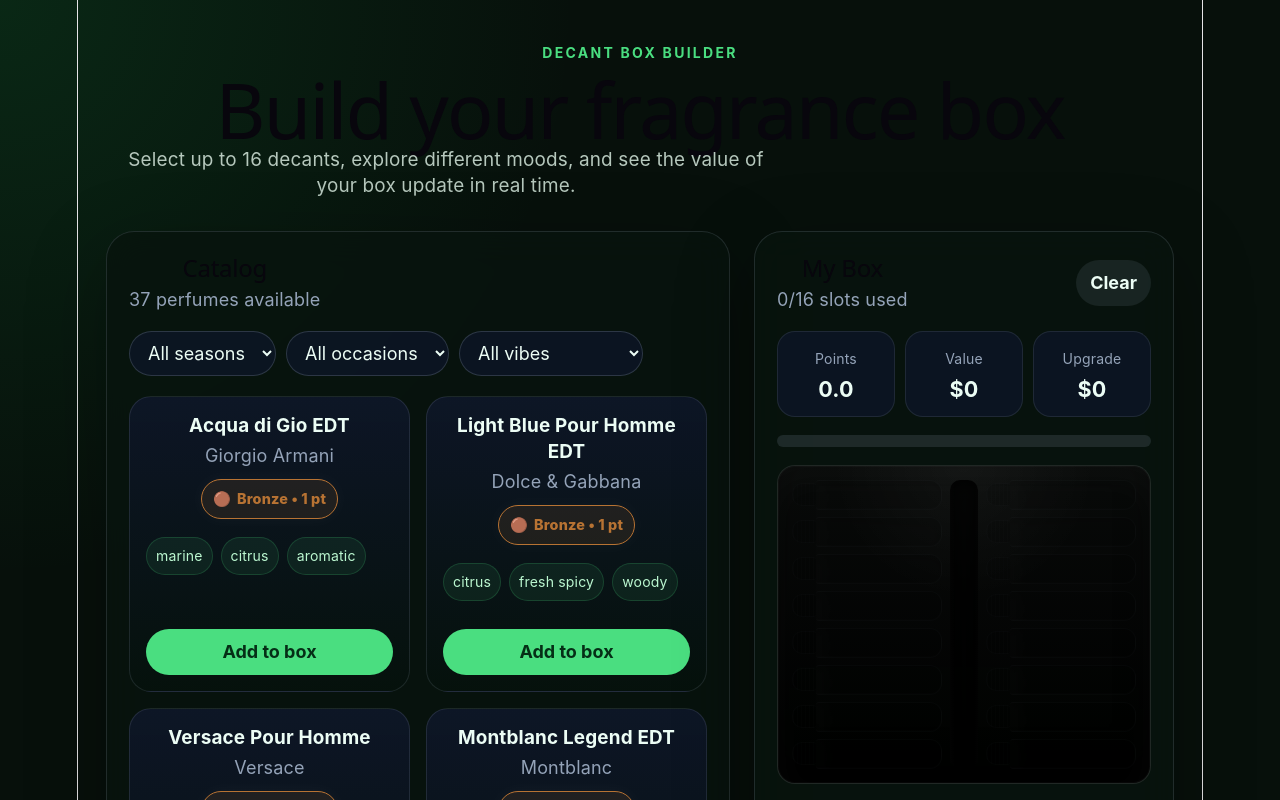
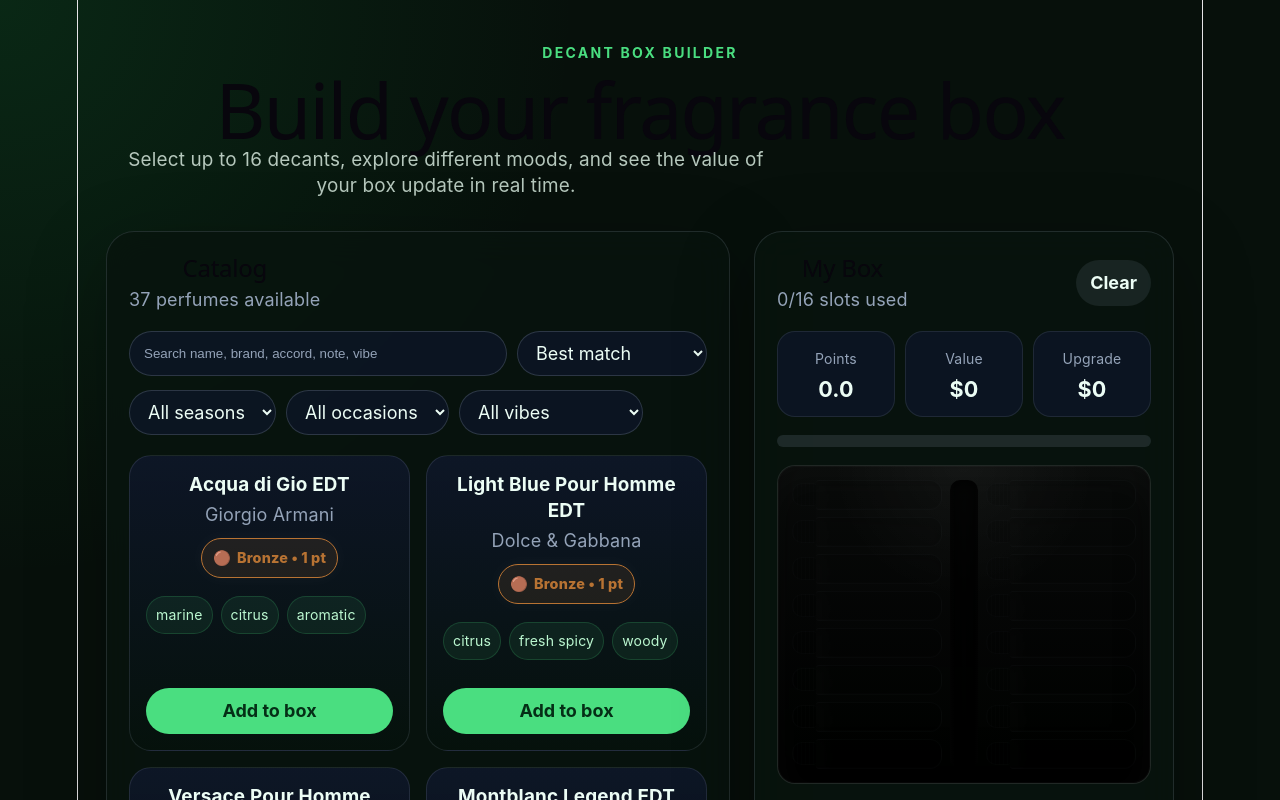
Before and after one commit to Felixchwan/decant-builder, a React (Vite) app: page / in a window 1280 px wide. Shown: the top 800 px of the page. Built offline with nearby package versions, Linux system fonts and the light colour scheme.

Commit message:
Add catalog search and sorting

```diff
--- a/src/App.css
+++ b/src/App.css
@@ -88,6 +88,27 @@
 
 .panel-header p {
   margin: 4px 0 0;
+  color: #94a3b8;
+}
+
+.catalog-controls {
+  display: grid;
+  grid-template-columns: minmax(0, 1fr) 190px;
+  gap: 10px;
+  margin-bottom: 14px;
+}
+
+.catalog-controls input,
+.catalog-controls select {
+  min-width: 0;
+  border: 1px solid rgba(148, 163, 184, 0.24);
+  background: rgba(15, 23, 42, 0.72);
+  color: #ecfdf5;
+  border-radius: 999px;
+  padding: 10px 14px;
+}
+
+.catalog-controls input::placeholder {
   color: #94a3b8;
 }
 
@@ -463,6 +484,10 @@
 }
 
 @media (max-width: 520px) {
+  .catalog-controls {
+    grid-template-columns: 1fr;
+  }
+
   .box-slot-tray {
     grid-template-columns: minmax(0, 1fr) 18px minmax(0, 1fr);
     gap: 6px;
--- a/src/App.jsx
+++ b/src/App.jsx
@@ -25,6 +25,8 @@
     occasions: "",
     vibes: "",
   });
+  const [searchQuery, setSearchQuery] = useState("");
+  const [sortOption, setSortOption] = useState("bestMatch");
   const [pendingPerfume, setPendingPerfume] = useState(null);
 
   const totalSlots = selectedPerfumes.length;
@@ -41,8 +43,9 @@
   const isBoxReady = missingSlots === 0 && missingPoints === 0;
   const filterOptions = useMemo(() => buildFilterOptions(perfumes), []);
 
-  const filteredPerfumes = useMemo(() => {
-    return perfumes.filter((perfume) => {
+  const visiblePerfumes = useMemo(() => {
+    const normalizedSearchQuery = searchQuery.trim().toLowerCase();
+    const matchingPerfumes = perfumes.filter((perfume) => {
       const matchesSeason =
         !activeFilters.seasons ||
         perfume.seasons.includes(activeFilters.seasons);
@@ -54,9 +57,15 @@
       const matchesVibe =
         !activeFilters.vibes || perfume.vibes.includes(activeFilters.vibes);
 
-      return matchesSeason && matchesOccasion && matchesVibe;
+      const matchesSearch =
+        !normalizedSearchQuery ||
+        getSearchText(perfume, notes).includes(normalizedSearchQuery);
+
+      return matchesSeason && matchesOccasion && matchesVibe && matchesSearch;
     });
-  }, [activeFilters]);
+
+    return sortPerfumes(matchingPerfumes, sortOption, normalizedSearchQuery);
+  }, [activeFilters, searchQuery, sortOption]);
 
 const boxSummary = useMemo(() => {
   return buildBoxSummary(selectedPerfumes, notes);
@@ -121,8 +130,29 @@
           <div className="panel-header">
             <div>
               <h2>Catalog</h2>
-              <p>{filteredPerfumes.length} perfumes available</p>
+              <p>{visiblePerfumes.length} perfumes available</p>
             </div>
+          </div>
+
+          <div className="catalog-controls">
+            <input
+              type="search"
+              value={searchQuery}
+              onChange={(event) => setSearchQuery(event.target.value)}
+              placeholder="Search name, brand, accord, note, vibe"
+            />
+
+            <select
+              value={sortOption}
+              onChange={(event) => setSortOption(event.target.value)}
+            >
+              <option value="bestMatch">Best match</option>
+              <option value="pointsAsc">Points ascending</option>
+              <option value="pointsDesc">Points descending</option>
+              <option value="brandAsc">Brand A-Z</option>
+              <option value="tier">Tier</option>
+              <option value="alphabetical">Alphabetical</option>
+            </select>
           </div>
 
                     <FilterBar
@@ -132,7 +162,7 @@
           />
 
           <div className="catalog-grid">
-            {filteredPerfumes.map((perfume) => {
+            {visiblePerfumes.map((perfume) => {
               const tierData = getTierData(perfume.id);
               const noteNames = getPerfumeNoteIds(perfume)
                 .map((noteId) => notes[noteId]?.name)
@@ -200,4 +230,89 @@
   );
 }
 
+function getSearchText(perfume, notes) {
+  const noteIds = getPerfumeNoteIds(perfume);
+  const noteNames = noteIds
+    .map((noteId) => notes[noteId]?.name)
+    .filter(Boolean);
+
+  return [
+    perfume.name,
+    perfume.brand,
+    ...(perfume.accords || []),
+    ...(perfume.vibes || []),
+    ...noteIds,
+    ...noteNames,
+  ]
+    .join(" ")
+    .toLowerCase();
+}
+
+function sortPerfumes(perfumesToSort, sortOption, searchQuery) {
+  return [...perfumesToSort].sort((a, b) => {
+    if (sortOption === "pointsAsc") {
+      return a.points - b.points || compareNames(a, b);
+    }
+
+    if (sortOption === "pointsDesc") {
+      return b.points - a.points || compareNames(a, b);
+    }
+
+    if (sortOption === "brandAsc") {
+      return (
+        a.brand.localeCompare(b.brand) ||
+        compareNames(a, b)
+      );
+    }
+
+    if (sortOption === "tier") {
+      return getTierRank(a.id) - getTierRank(b.id) || a.points - b.points || compareNames(a, b);
+    }
+
+    if (sortOption === "alphabetical") {
+      return compareNames(a, b);
+    }
+
+    if (searchQuery) {
+      return getBestMatchRank(a, searchQuery) - getBestMatchRank(b, searchQuery) || compareNames(a, b);
+    }
+
+    return 0;
+  });
+}
+
+function getBestMatchRank(perfume, searchQuery) {
+  if (perfume.name.toLowerCase().includes(searchQuery)) {
+    return 0;
+  }
+
+  if (perfume.brand.toLowerCase().includes(searchQuery)) {
+    return 1;
+  }
+
+  const accordOrVibeMatch = [
+    ...(perfume.accords || []),
+    ...(perfume.vibes || []),
+  ].some((item) => item.toLowerCase().includes(searchQuery));
+
+  if (accordOrVibeMatch) {
+    return 2;
+  }
+
+  return 3;
+}
+
+function getTierRank(id) {
+  if (id < 100) return 0;
+  if (id < 200) return 1;
+  if (id < 300) return 2;
+  if (id < 400) return 3;
+  if (id < 500) return 4;
+  return 5;
+}
+
+function compareNames(a, b) {
+  return a.name.localeCompare(b.name);
+}
+
 export default App;
```
